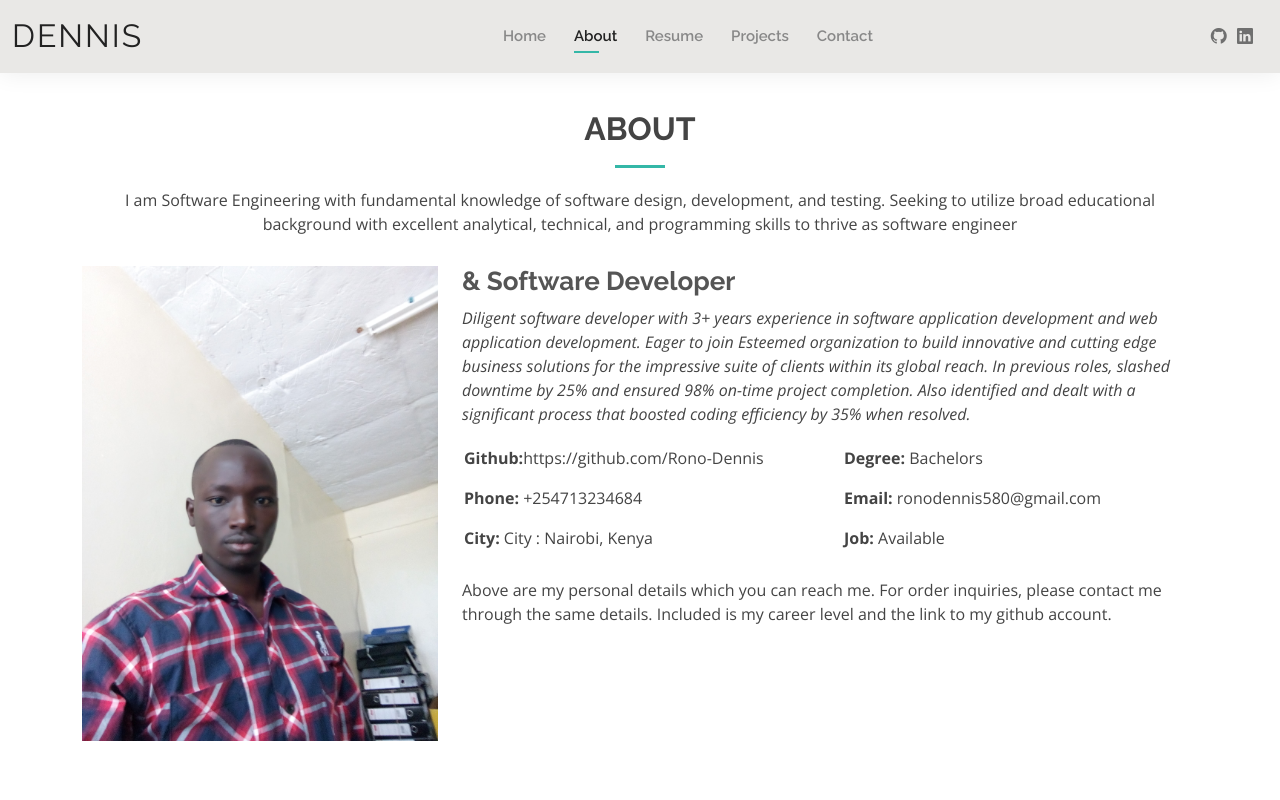
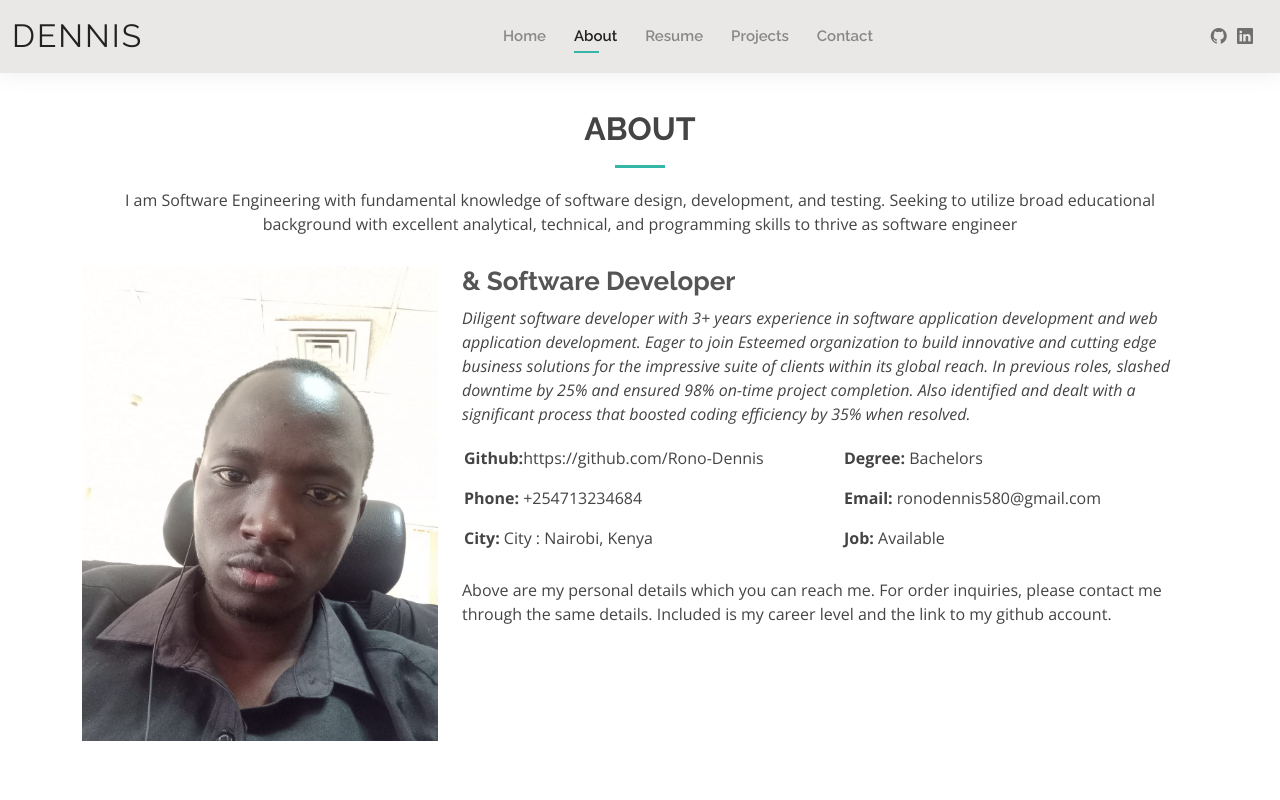
Before and after one commit to Rono-Dennis/Dennis-portfolio, a plain HTML site: page about.html in a window 1280 px wide. Shown: the top 800 px of the page. Drawn offline with nearby package versions, Linux system fonts and the light colour scheme.

Commit message:
image changes

```diff
--- a/about.html
+++ b/about.html
@@ -76,7 +76,7 @@
 
         <div class="row">
           <div class="col-lg-4">
-            <img src="assets/img/about.jpg" class="img-fluid" alt="">
+            <img src="assets/img/WhatsApp Image 2023-03-01 at 10.53.06.jpeg" class="img-fluid" alt="">
           </div>
           <div class="col-lg-8 pt-4 pt-lg-0 content">
             <h3> &amp; Software Developer</h3>
```
Also changed, not shown: assets/img/WhatsApp Image 2023-03-01 at 10.53.06.jpeg (added).
